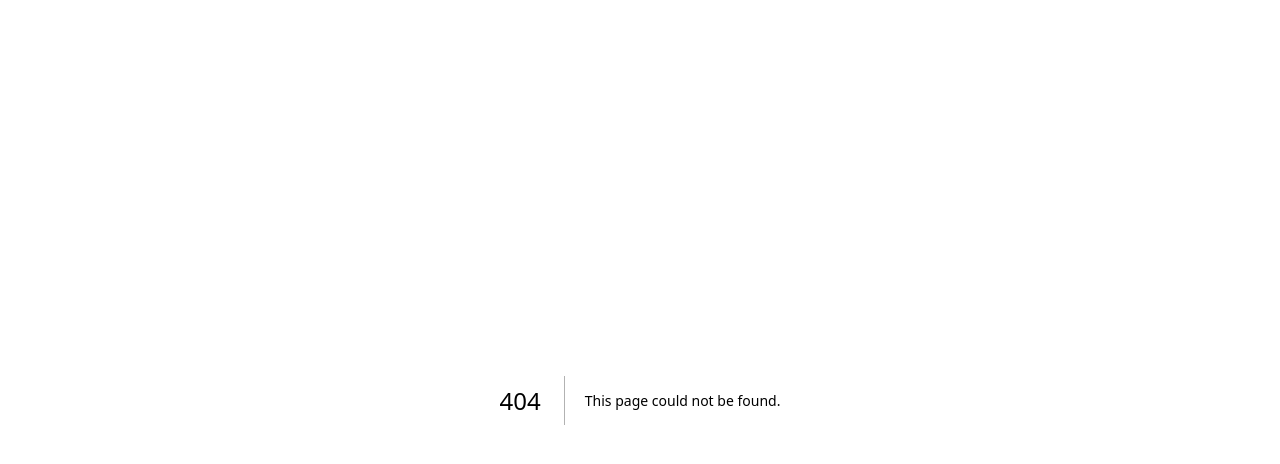
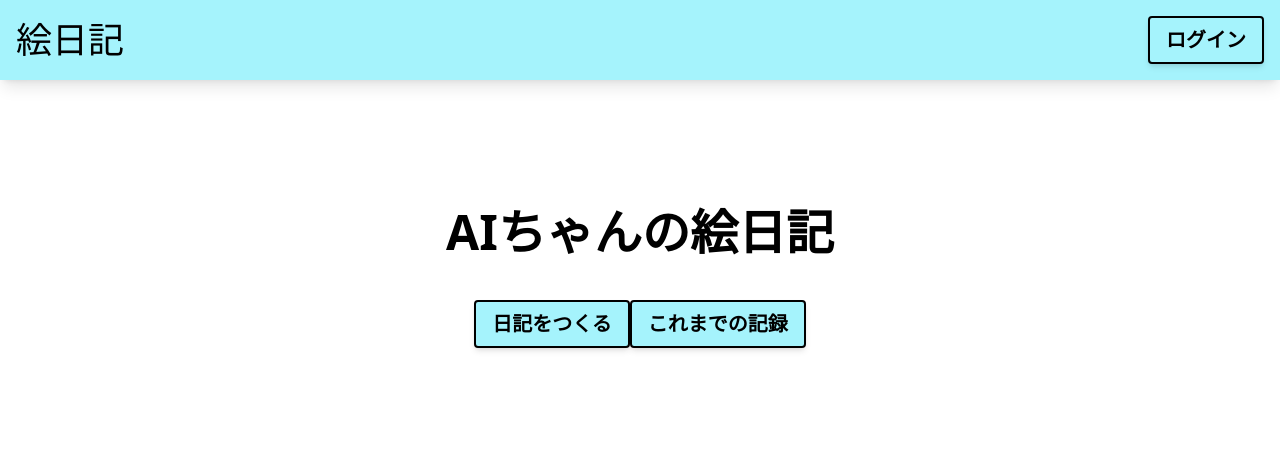
Before and after one commit to scla-sagauniv/atarime_tabetai, a Next.js app in the folder img-diary/: page /select in a window 1280 px wide. Before the commit this address had no page. Shown: the top 464 px of the page. Built offline with nearby package versions, Linux system fonts and the light colour scheme.

Commit message:
#47 add ログイン後ホーム画面の作成

```diff
--- /dev/null
+++ b/img-diary/pages/select.js
@@ -0,0 +1,26 @@
+import Header from './components/Header';
+import Button from './components/Button';
+import Link from 'next/link'
+
+export default function Select() {
+  return(
+    <>
+    <div>
+      <Header />
+      <main className='flex justify-center'>
+        <div className=' px-2 container'>
+          <p className='text-center mb-11 mt-32 text-xl md:text-5xl font-bold '>AIちゃんの絵日記</p>
+          <div className='mx-auto my-10 flex justify-center'>
+            <Link href="/input">
+              <Button type="button">日記をつくる</Button>
+            </Link>
+            <Link href="/input">
+              <Button type="button">これまでの記録</Button>
+            </Link>
+          </div>
+        </div>
+      </main>
+    </div>
+    </>
+  )
+}
```
